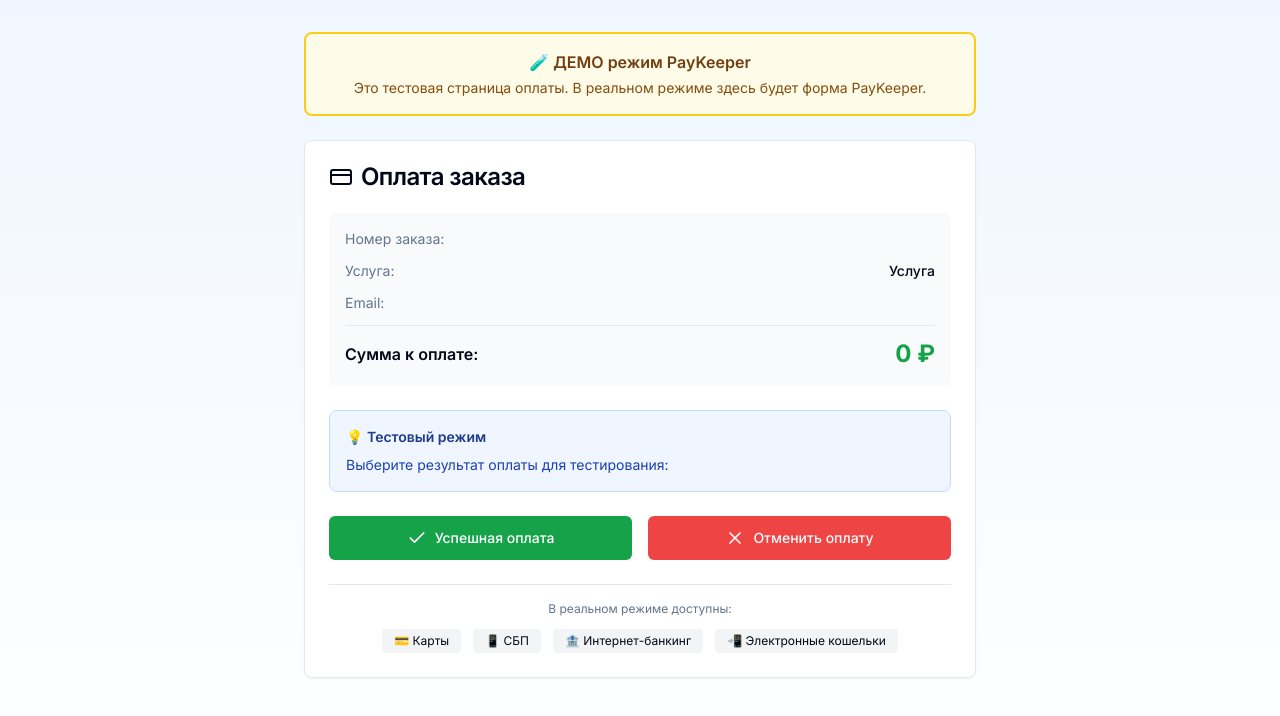
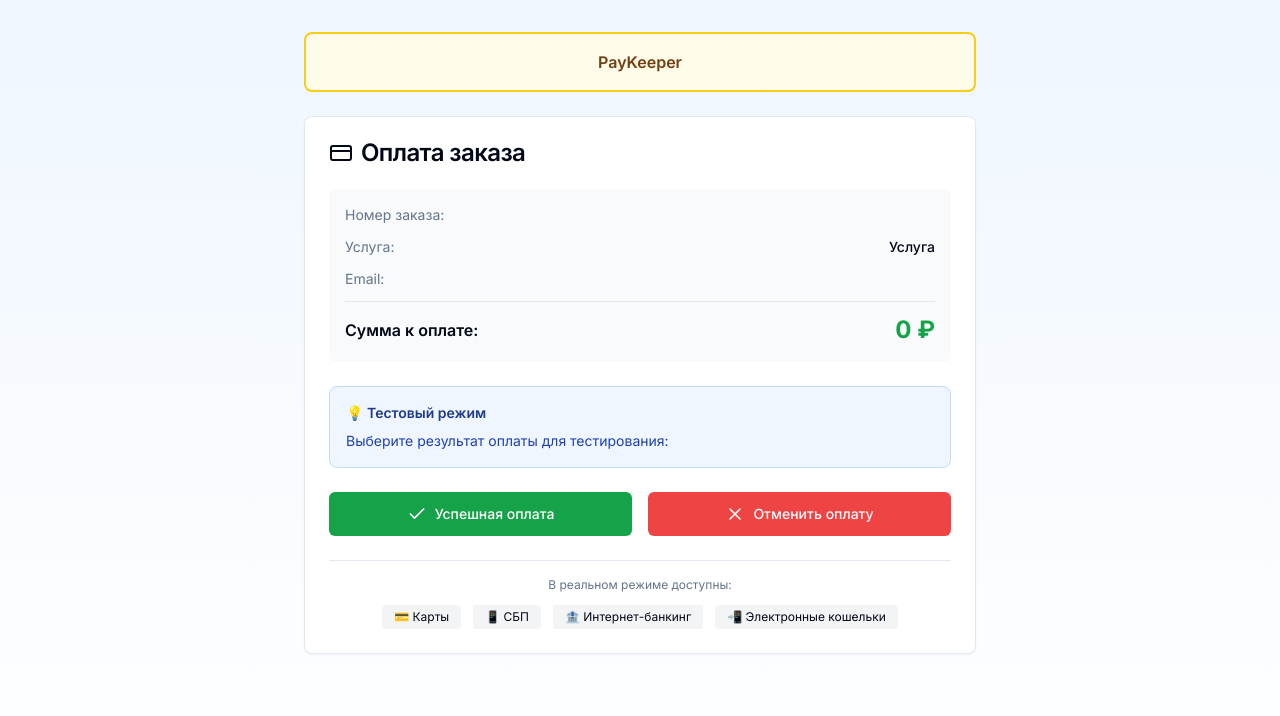
Before and after one commit to platon453/Hakaton_asdsa, a Next.js app: page /demo-payment in a window 1280 px wide. Shown: the top 716 px of the page. Built offline with nearby package versions, Linux system fonts and the light colour scheme.

Commit message:
fix: Исправил демо на product

```diff
--- a/app/demo-payment/page.tsx
+++ b/app/demo-payment/page.tsx
@@ -56,10 +56,7 @@
           {/* DEMO баннер */}
           <div className="bg-yellow-50 border-2 border-yellow-400 rounded-lg p-4 mb-6 text-center">
             <p className="font-semibold text-yellow-900">
-              🧪 ДЕМО режим PayKeeper
-            </p>
-            <p className="text-sm text-yellow-800 mt-1">
-              Это тестовая страница оплаты. В реальном режиме здесь будет форма PayKeeper.
+              PayKeeper
             </p>
           </div>
 
```
Also changed, not shown: 2 other files (tests, documents, lock files or other folders).
